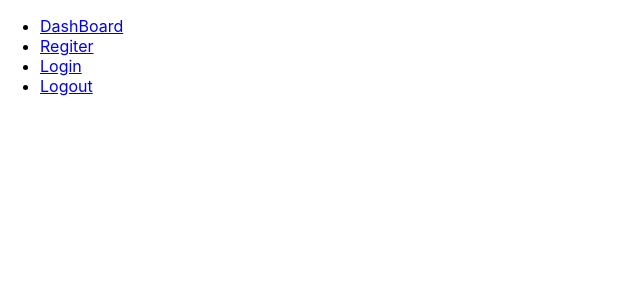
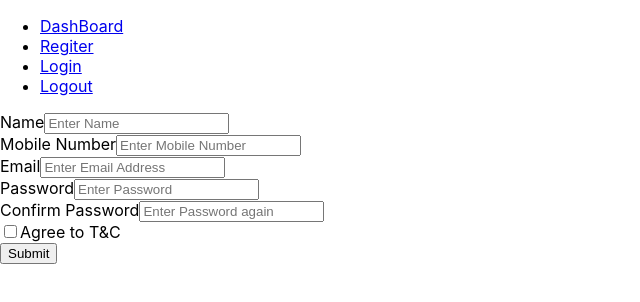
Before and after one commit to Rohitkushwah12/TechLift-Demo-Project, a React (Create React App) app: page /register in a window 1280 px wide. Shown: the top 302 px of the page, without its empty margins (0-640 px from the left). Built offline with nearby package versions, Linux system fonts and the light colour scheme.

Commit message:
implement form in register page

```diff
--- a/src/components/Regiter.js
+++ b/src/components/Regiter.js
@@ -1,7 +1,107 @@
+import { ErrorMessage, Field, Form, Formik } from "formik";
 import React from "react";
+import * as Yup from "yup";
+
+const registerSchema = Yup.object().shape({
+  name: Yup.string()
+    .min(2, "First Name must be 2 characters or long")
+    .required("First Name required"),
+  mobile: Yup.number().required("Mobile number required"),
+  email: Yup.string()
+    .email("Invalid email address format")
+    .required("Email Required"),
+  password: Yup.string()
+    .min(8, "Password must be 8 characters or long")
+    .required("Password required")
+    .matches(/^(?=.*[a-z])/, "must contain at least one lowercase character")
+    .matches(/^(?=.*[A-Z])/, "must contain at least one uppercase character")
+    .matches(/^(?=.*[0-9])/, "must contain at least one number")
+    .matches(
+      /^(?=.*[!"#$%&'()*+,-./:;<=>?@[\]^_`{|}~])/,
+      "must contain at least one special character"
+    ),
+  confirmPassword: Yup.string()
+    .required("Confirm Password required")
+    .oneOf([Yup.ref("password"), null], "Password must match"),
+  termsAndCondition: Yup.boolean().isTrue("please agree to terms & conditions"),
+});
 
 const Regiter = () => {
-  return <div></div>;
+  return (
+    <div>
+      <Formik
+        initialValues={{
+          name: "",
+          mobile: "",
+          email: "",
+          password: "",
+          confirmPassword: "",
+          termsAndCondition: false,
+        }}
+        validationSchema={registerSchema}
+        onSubmit={(values) => {
+          setTimeout(() => {
+            alert("user registered successfully");
+          });
+          console.log(values);
+        }}
+      >
+        <div>
+          <Form>
+            <div>
+              <label htmlFor="name">Name</label>
+              <Field type="text" name="name" placeholder="Enter Name" />
+              <ErrorMessage name="name" component="div" />
+            </div>
+            <div>
+              <label htmlFor="mobile">Mobile Number</label>
+              <Field
+                type="text"
+                name="mobile"
+                placeholder="Enter Mobile Number"
+              />
+              <ErrorMessage name="mobile" component="div" />
+            </div>
+            <div>
+              <label htmlFor="email">Email</label>
+              <Field
+                type="email"
+                name="email"
+                placeholder="Enter Email Address"
+              />
+              <ErrorMessage name="email" component="div" />
+            </div>
+            <div>
+              <label htmlFor="password">Password</label>
+              <Field
+                type="password"
+                name="password"
+                placeholder="Enter Password"
+              />
+              <ErrorMessage name="password" component="div" />
+            </div>
+            <div>
+              <label htmlFor="confirmPassword">Confirm Password</label>
+              <Field
+                type="password"
+                name="confirmPassword"
+                placeholder="Enter Password again"
+              />
+              <ErrorMessage name="confirmPassword" component="div" />
+            </div>
+            <div>
+              <Field type="checkbox" name="termsAndCondition" />
+              <label htmlFor="termsAndCondition">Agree to T&C</label>
+              <ErrorMessage name="termsAndCondition" component="div" />
+            </div>
+            <button className="btn btn-primary btn-block mt-4" type="submit">
+              Submit
+            </button>
+          </Form>
+        </div>
+      </Formik>
+    </div>
+  );
 };
 
 export default Regiter;
```
